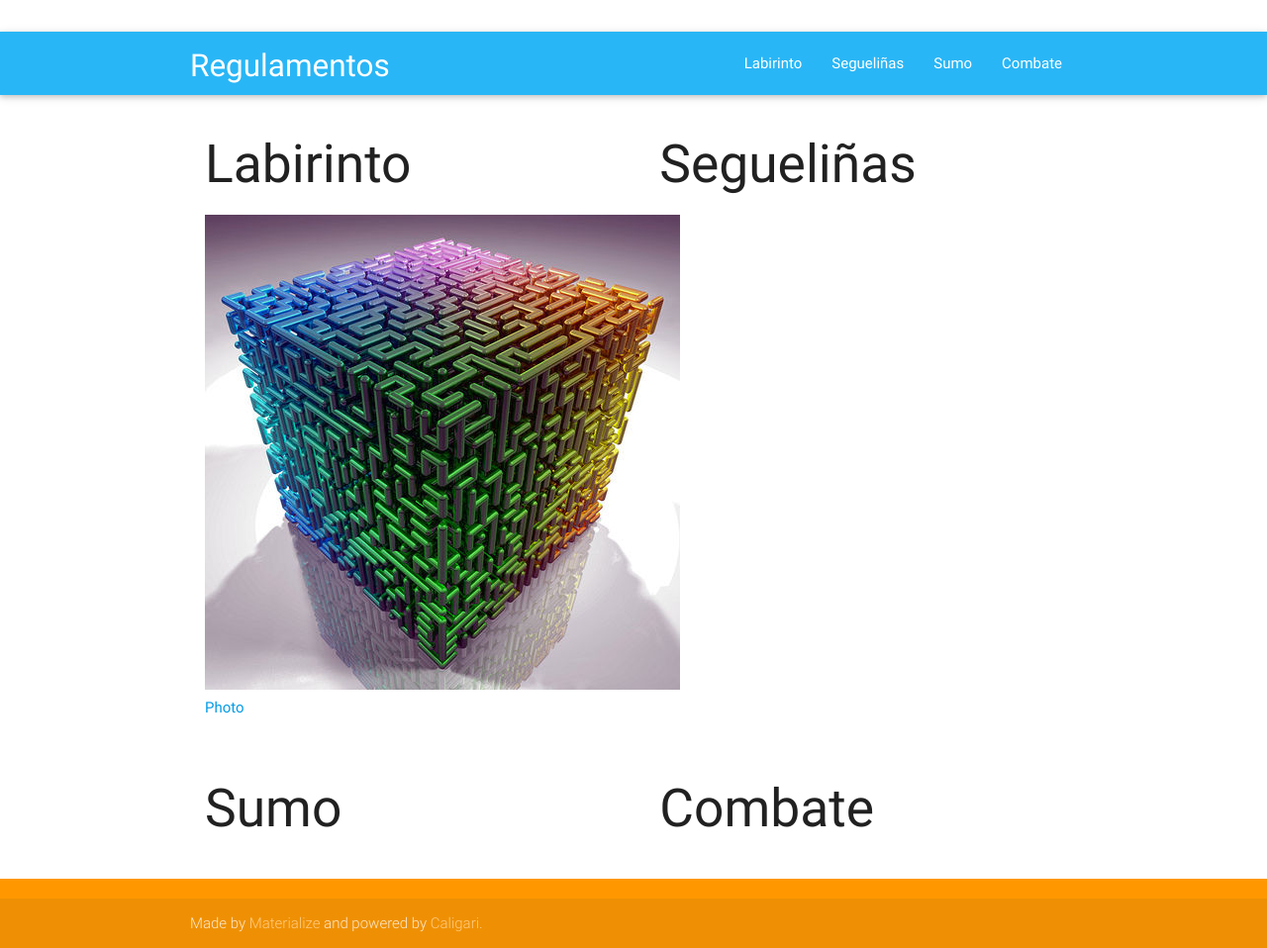
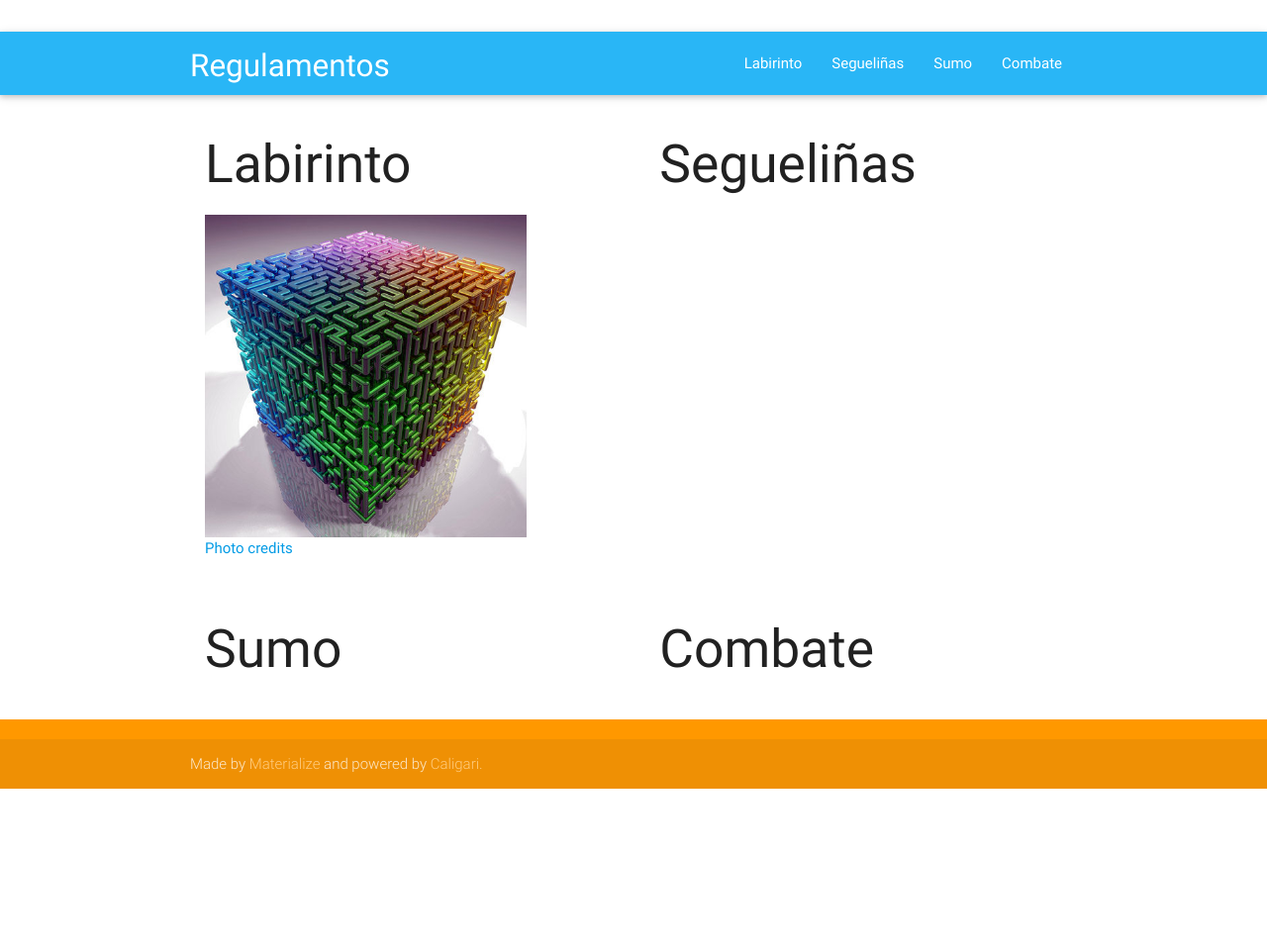
Before and after one commit to brico-labs/Regulamentos, a Jekyll site: the page built from index.md, in a window 1280 px wide. Shown: the whole page at 99% size. Built offline with Jekyll 4.4.1, drawn with Linux system fonts in a browser that asks for light colours; nearby versions of some CDN libraries; after the commit the page ends 900 px from its top, so only the background shows below that.

Commit message:
Style for front image.

```diff
--- a/css/style.css
+++ b/css/style.css
@@ -9,6 +9,15 @@
 .icon-block {
   padding: 0 15px;
 }
+
 .icon-block .material-icons {
 	font-size: inherit;
 }
+
+.icon-block img {
+  display: block;
+  height: auto;
+  width: auto;
+  max-width: 80%;
+  max-height: 80%;
+}
--- a/index.md
+++ b/index.md
@@ -11,7 +11,7 @@ layout: regulamento
 ## Labirinto
 
 [![Maze](img/maze.jpg)](labirinto)
-[Photo](https://www.flickr.com/photos/fdecomite/7060399989)
+[Photo credits](https://www.flickr.com/photos/fdecomite/7060399989)
 </div>
 
     </div>
```
